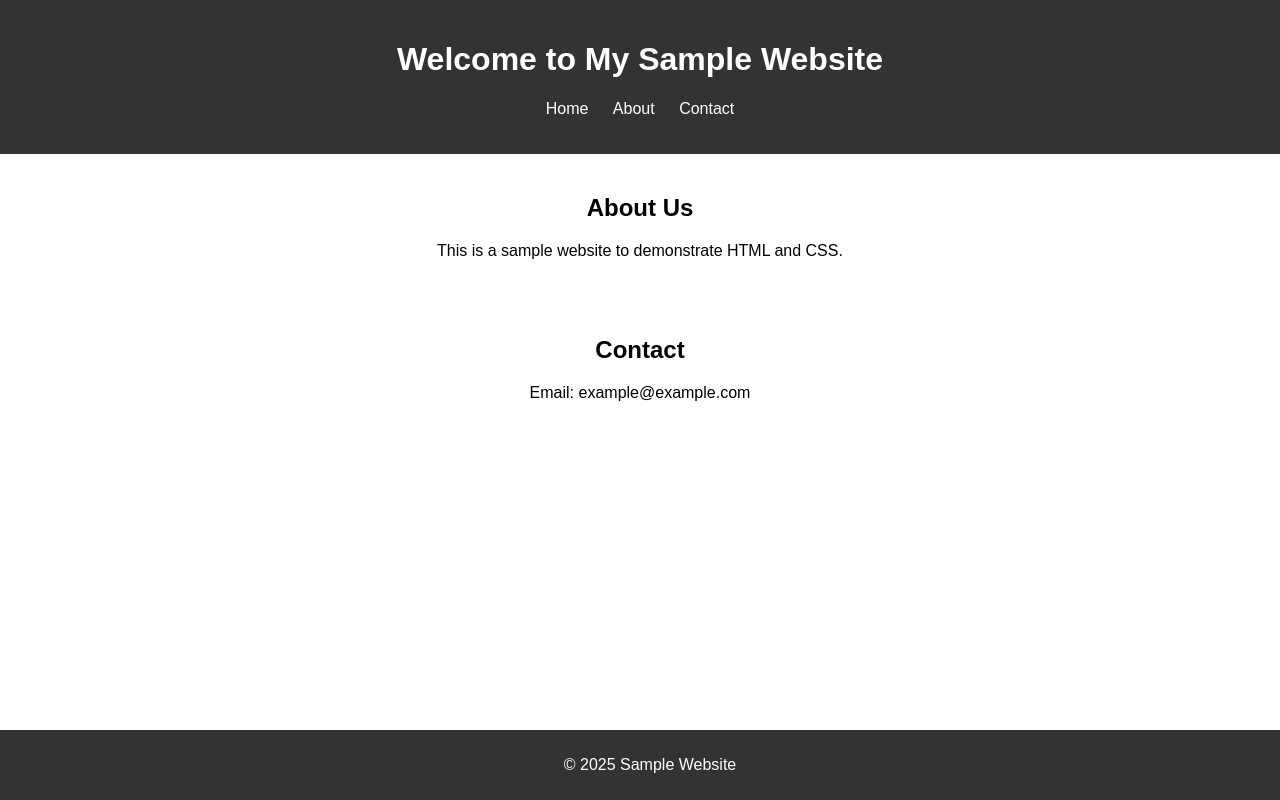
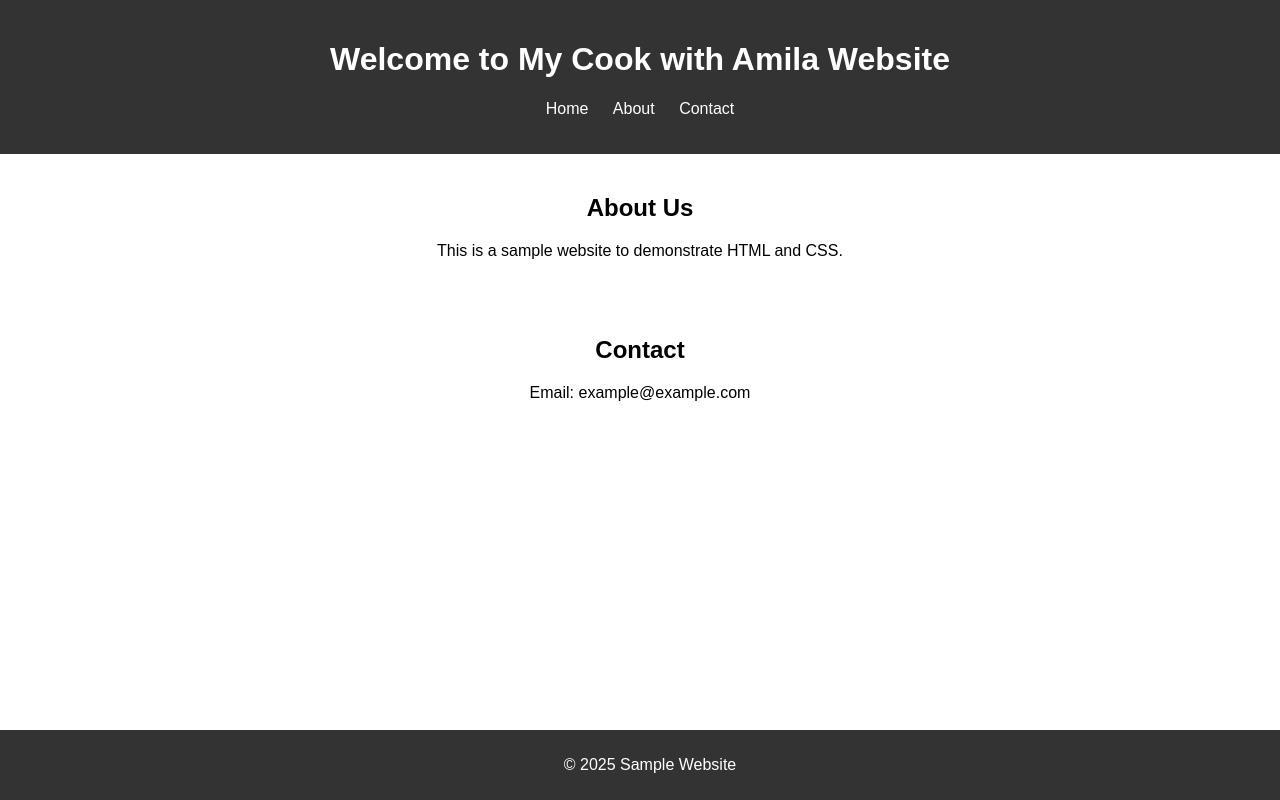
Before and after one commit to eZ-IoT/Sample, a plain HTML site: page index.html in a window 1280 px wide. Drawn offline with Linux system fonts and the light colour scheme.

Commit message:
Update index.html
Header change

```diff
--- a/index.html
+++ b/index.html
@@ -8,7 +8,7 @@
 </head>
 <body>
     <header>
-        <h1>Welcome to My Sample Website</h1>
+        <h1>Welcome to My Cook with Amila Website</h1>
         <nav>
             <ul>
                 <li><a href="#">Home</a></li>
```
